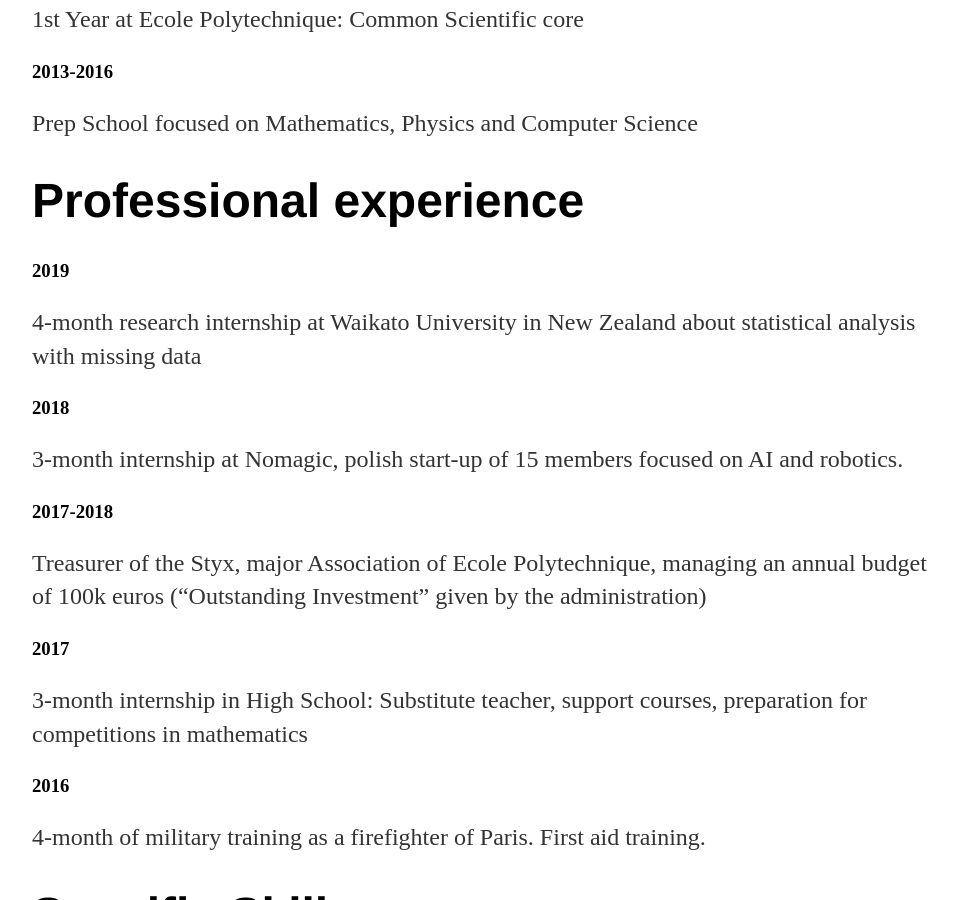
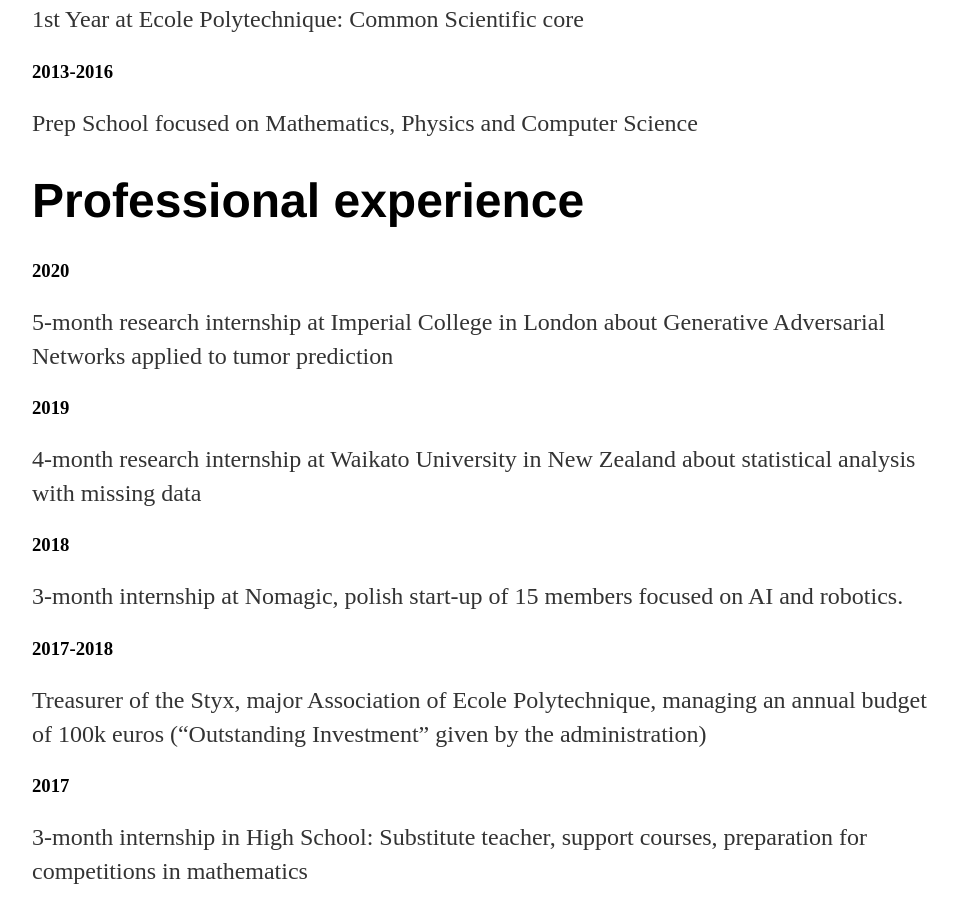
Before and after one commit to mathieu-charbonnel/mathieu-charbonnel.github.io, a Jekyll site: the page built from cv/index.html, in a window 1280 px wide and 900 px high, scrolled down 877 px. Shown: the whole window, without its empty margins (160-1118 px from the left). Built offline with Jekyll 4.4.1, drawn with Linux system fonts in a browser that asks for light colours.

Commit message:
Update index.html

```diff
--- a/cv/index.html
+++ b/cv/index.html
@@ -21,6 +21,8 @@
 <h3> 2013-2016 </h3> <p> Prep School focused on Mathematics, Physics and Computer Science </p>
 
 <h1> Professional experience </h1>
+<h3> 2020 </h3>
+<p> 5-month research internship at Imperial College in London about Generative Adversarial Networks applied to tumor prediction </p>
 <h3> 2019 </h3>
 <p> 4-month research internship at Waikato University in New Zealand about statistical
  analysis with missing data </p>
```
